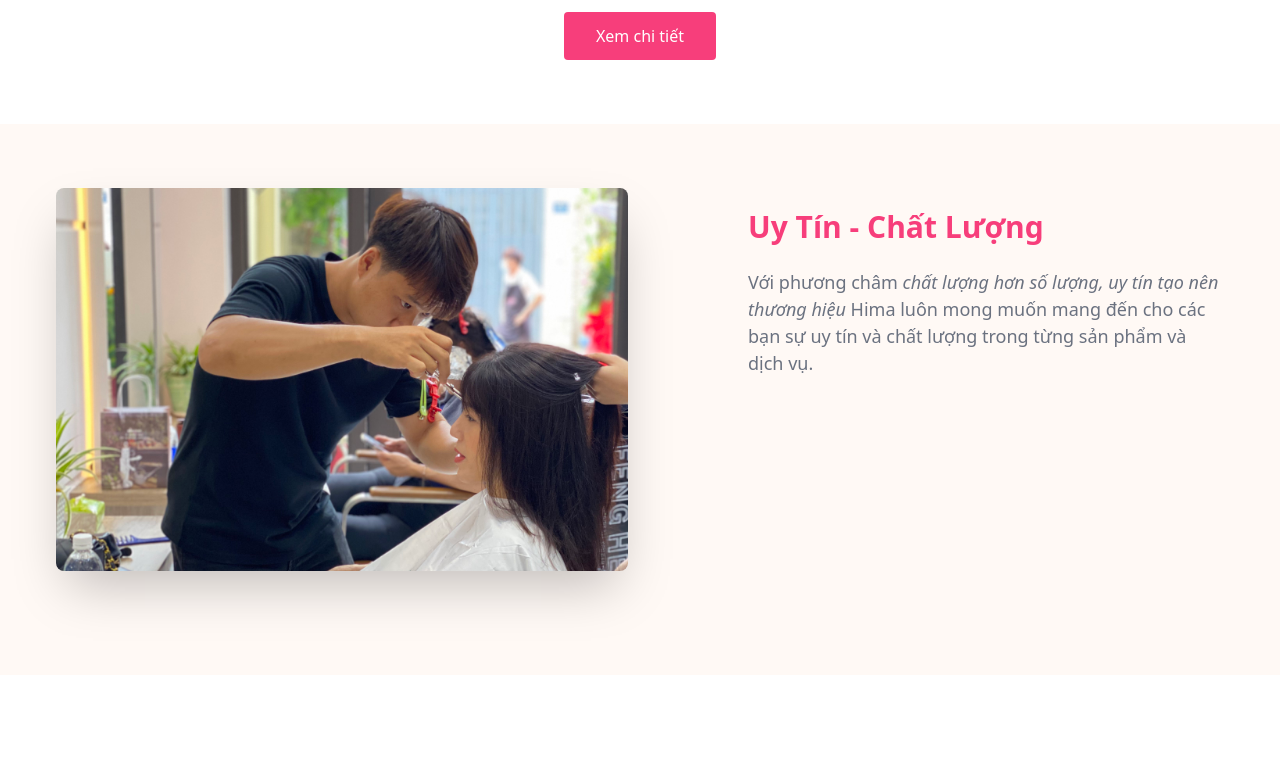
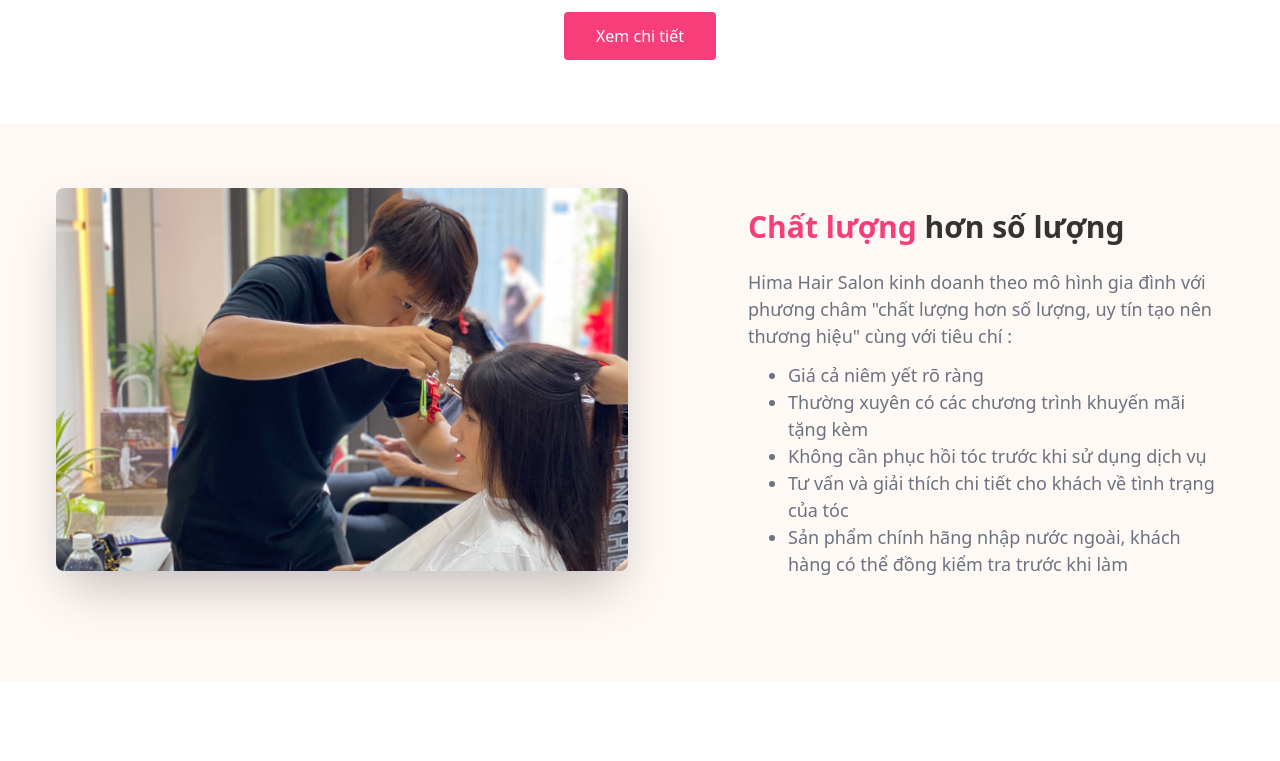
Before and after one commit to nguyen-minh-phuoc/himahairsalon, a React (Create React App) app: page / in a window 1280 px wide. Shown: the part 1154-1915 px from the top of the page. Built offline with nearby package versions, Linux system fonts and the light colour scheme.

Commit message:
update banner, service

```diff
--- a/src/Pages/Home/Banner.js
+++ b/src/Pages/Home/Banner.js
@@ -15,7 +15,7 @@ const Banner = () => {
               Chuyên Tạo Mẫu Tóc Nữ
             </h2>
           </div>
-          <p className="text-gray-500 w-5/6 md:w-6/8 mx-auto lg:mx-0 mt-4 md:mt-6">
+          <p className="text-[18px] text-gray-500 font-light text-gray-500 w-5/6 md:w-6/8 mx-auto lg:mx-0 mt-4 md:mt-6">
             Chào mừng bạn đến với Hima Hair Salon. Với nhiều năm kinh nghiệm
             trong lĩnh vực tạo mẫu và chăm sóc tóc, chúng tôi cam kết sẽ mang
             đến cho bạn những trải nghiệm và dịch vụ tốt nhất với chi phí hợp lý
--- a/src/Pages/Home/QualityService.js
+++ b/src/Pages/Home/QualityService.js
@@ -16,15 +16,26 @@ const QualityService = () => {
             <div className=" lg:pl-24 ">
               <h2 className="text-[30px] font-bold mb-5">
                 <p>
-                  <span className="text-primary">Uy Tín - Chất Lượng</span>
+                  <span className="text-primary">Chất lượng </span>hơn số lượng
                 </p>{" "}
               </h2>
-              <p className=" text-[18px] text-gray-500 font-light">
-                Với phương châm{" "}
-                <i>chất lượng hơn số lượng, uy tín tạo nên thương hiệu</i> Hima
-                luôn mong muốn mang đến cho các bạn sự uy tín và chất lượng
-                trong từng sản phẩm và dịch vụ.
+              <p className="text-[18px] text-gray-500 font-light">
+                Hima Hair Salon kinh doanh theo mô hình gia đình với phương châm
+                "chất lượng hơn số lượng, uy tín tạo nên thương hiệu" cùng với
+                tiêu chí :
               </p>
+              <ul className="quality-list text-[18px] text-gray-500 font-light mt-3">
+                <li>Giá cả niêm yết rõ ràng</li>
+                <li>Thường xuyên có các chương trình khuyến mãi tặng kèm</li>
+                <li>Không cần phục hồi tóc trước khi sử dụng dịch vụ</li>
+                <li>
+                  Tư vấn và giải thích chi tiết cho khách về tình trạng của tóc
+                </li>
+                <li>
+                  Sản phẩm chính hãng nhập nước ngoài, khách hàng có thể đồng
+                  kiểm tra trước khi làm
+                </li>
+              </ul>
             </div>
           </div>
         </div>
--- a/src/Pages/PriceList.js
+++ b/src/Pages/PriceList.js
@@ -47,7 +47,7 @@ const PriceList = () => {
                 <td>
                   Gội cao cấp <br /> (dầu gội cao cấp Davines - Ý)
                 </td>
-                <td>150</td>
+                <td>100</td>
               </tr>
             </tbody>
           </table>
@@ -63,17 +63,17 @@ const PriceList = () => {
             <tbody>
               <tr>
                 <td className="w-[70%]">
-                  Gói 1: AFINAGE, RG <br />
+                  Gói 1 (nhuộm dưỡng): AFINAGE, RG <br />
                   (Size S/M/L/XL)
                 </td>
-                <td>600 - 700 - 800 - 900</td>
+                <td>500 - 800</td>
               </tr>
               <tr>
                 <td>
-                  Gói 2: DAVINES, ERAYBA, MIBON <br />
+                  Gói 2 (nhuộm phục hồi): DAVINES, ERAYBA, MIBON <br />
                   (Size S/M/L/XL)
                 </td>
-                <td>800 - 900 - 1000 - 1200</td>
+                <td>700 - 1000</td>
               </tr>
               <tr>
                 <td>Làm nền / nâng tông</td>
@@ -81,7 +81,7 @@ const PriceList = () => {
               </tr>
               <tr>
                 <td>Giậm chân tóc</td>
-                <td>300 - 400</td>
+                <td>200 - 400</td>
               </tr>
             </tbody>
           </table>
@@ -108,11 +108,11 @@ const PriceList = () => {
                   Uốn hoặc Duỗi (Size S/M/L)
                   <br /> Uốn + Duỗi (thêm phí duỗi 200)
                 </td>
-                <td>700 - 800 - 900</td>
+                <td>600 - 900</td>
               </tr>
               <tr>
                 <td>Uốn xù, uốn sóng (Size S/M/L)</td>
-                <td>800 - 900 - 1000</td>
+                <td>700 - 1000</td>
               </tr>
             </tbody>
           </table>
@@ -128,24 +128,31 @@ const PriceList = () => {
             <tbody>
               <tr>
                 <td className="w-[70%]">
-                  Hấp dưỡng / phục hồi <br /> (Devines, Morocanoil, Ceko)
+                  Hấp dưỡng <br /> (Morocanoil)
                 </td>
                 <td>200 - 400</td>
               </tr>
               <tr>
-                <td>
-                  Tẩy tóc / bóc màu (Size S/M/L)
-                  <br /> Uốn + Duỗi (thêm phí duỗi 200)
+                <td className="w-[70%]">
+                  Phục hồi <br /> (Morocanoil, Nhật)
                 </td>
+                <td>300 - 600</td>
+              </tr>
+              <tr>
+                <td>Tẩy tóc / bóc màu (Size S/M/L)</td>
                 <td>500 - 800 - 1000</td>
               </tr>
               <tr>
                 <td>Móc light sợi</td>
-                <td>200 - 400</td>
+                <td>200 - 500</td>
               </tr>
               <tr>
                 <td>Móc light mảng</td>
                 <td>500 - 800</td>
+              </tr>
+              <tr>
+                <td>Tẩy balayage</td>
+                <td>2000 - 3000</td>
               </tr>
             </tbody>
             <tfoot>
--- a/src/index.css
+++ b/src/index.css
@@ -74,3 +74,9 @@ svg.marker-icon
 
     }
 }
+
+.quality-list
+{
+    list-style: disc !important;
+    padding-left: 40px;
+}
```
